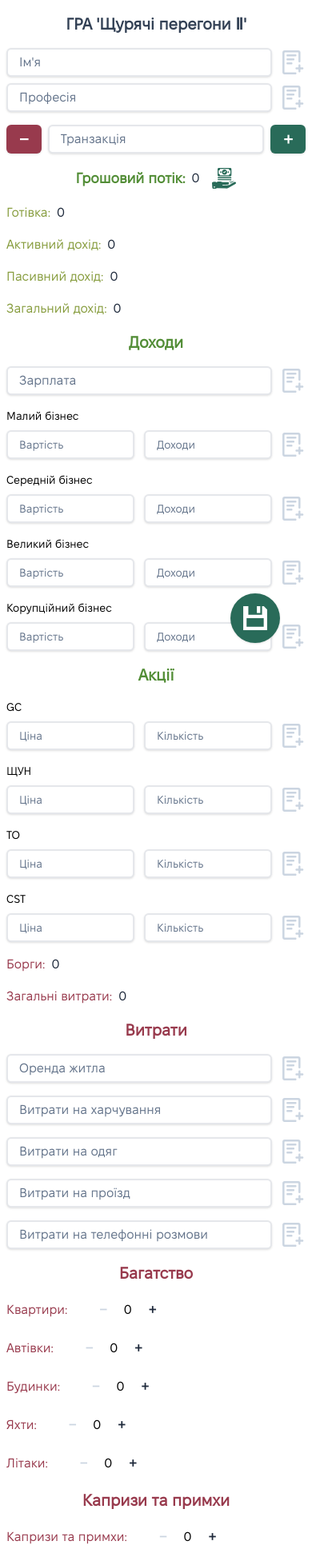
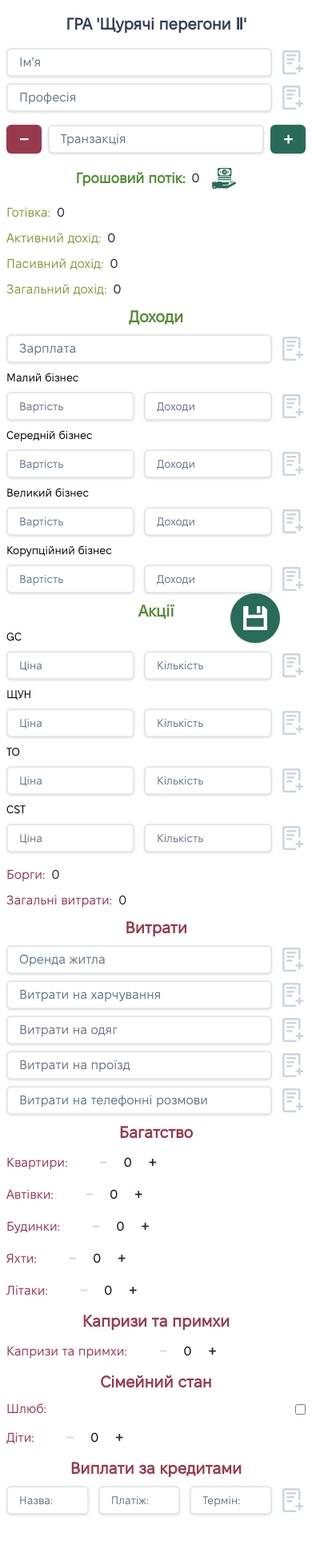
Before and after one commit to Kh-Ol-An/rat-race-client, a Vue app: page / in a window 390 px wide. Shown: the top 1957 px of the page at 80% size. After the commit the page ends 1902 px from the top, so only its background shows below. Built offline with nearby package versions, Linux system fonts and the light colour scheme.

Commit message:
Decreased the line spacing

```diff
--- a/src/components/Blank/Index.vue
+++ b/src/components/Blank/Index.vue
@@ -21,7 +21,7 @@
         />
 
         <div class="grid grid-cols-2 md:grid-cols-1 gap-4">
-            <div class="flex flex-col gap-4 md:order-last">
+            <div class="flex flex-col gap-4 md:order-last md:gap-2">
                 <ExpenseInfo :debt="debt" :expenses="expenses" />
 
                 <!-- Витрати -->
@@ -60,7 +60,7 @@
                 <Credits :credits="user.credits" @add="addCredit" />
             </div>
 
-            <div class="flex flex-col gap-4">
+            <div class="flex flex-col gap-4 md:gap-2">
                 <IncomeInfo :cash="cash" :userSalary="user.salary" :passiveIncome="passiveIncome" :income="income" />
 
                 <!-- Доходи -->
```
